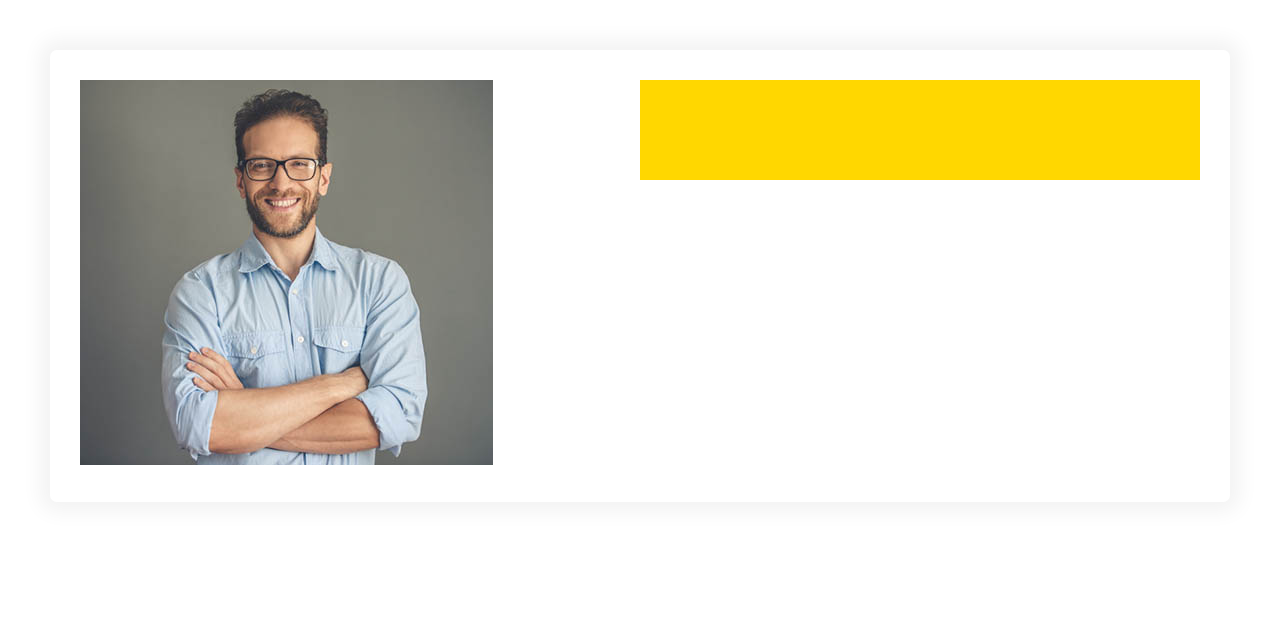
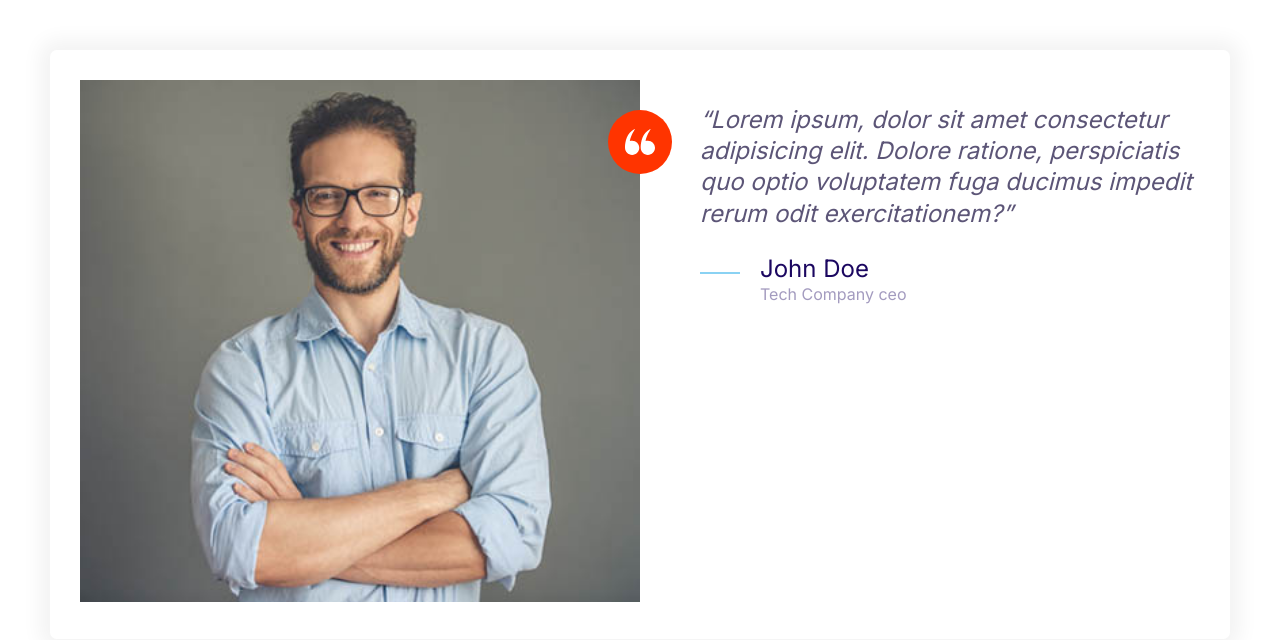
Before and after one commit to HamzaJabri99/hostnow, a plain HTML site: page index.html in a window 1280 px wide. Drawn offline with Linux system fonts and the light colour scheme.

Commit message:
fix testimonial components/ create icons variations.

```diff
--- a/css/styles.css
+++ b/css/styles.css
@@ -171,8 +171,17 @@ a {
     height: 40px;
 }
 
+.icon--small {
+    width: 30px;
+    height: 30px;
+}
+
 .icon--primary {
     fill: var(--primary-color);
+}
+
+.icon--light {
+    fill: #fff;
 }
 
 .icon-container {
@@ -183,6 +192,10 @@ a {
     width: 64px;
     height: 64px;
     justify-content: center;
+}
+
+.icon-container--accent {
+    background-color: var(--accent-color);
 }
 
 /* Icons  */
@@ -469,6 +482,34 @@ a {
 .testimonial {
     padding: 3rem;
 }
-.testimonial__image{
+
+.testimonial__image {
+    position: relative;
+    margin: 0 3rem;
+}
+
+.testimonial__image>img {
     width: 100%;
 }
+
+.testimonial__image>.icon-container {
+    position: absolute;
+    top: 3rem;
+    right: -32px;
+}
+
+@media screen and (min-width:768px) {
+    .testimonial__image {
+        margin: 0;
+    }
+
+    .testimonial .quote,
+    .testimonial .quote__author {
+        font-size: 2.4rem;
+    }
+
+    .testimonial .quote {
+        margin-left: 6rem;
+        margin-right: 0;
+    }
+}
--- a/index.html
+++ b/index.html
@@ -19,9 +19,31 @@
         <div class="grid grid--cols-2">
             <div class="testimonial__image">
                 <img src="/images/testimonial.jpg" alt="A Customer">
-
+                <span class="icon-container icon-container--accent">
+                    <svg class="icon--small icon--light ">
+                        <use xlink:href="/images/sprite.svg#quotes"></use>
+                    </svg>
+                </span>
             </div>
-            <div style="height:100px;background: gold;"></div>
+            <blockquote class="quote">
+                <p class="quote__text">Lorem ipsum, dolor sit amet consectetur adipisicing elit. Dolore ratione,
+                    perspiciatis quo optio
+                    voluptatem
+                    fuga ducimus impedit rerum odit exercitationem?</p>
+                <footer>
+                    <article class="media">
+                        <div class="media__image">
+                            <svg class="icon icon--primary quote__line">
+                                <use xlink:href="/images/sprite.svg#line"></use>
+                            </svg>
+                        </div>
+                        <div class="media__body">
+                            <h3 class="media__title quote__author">John Doe</h3>
+                            <p class="quote__company">Tech Company ceo</p>
+                        </div>
+                    </article>
+                </footer>
+            </blockquote>
         </div>
     </div>
 </body>
```
Also changed, not shown: components/quotes.html (+2 -4 lines).
